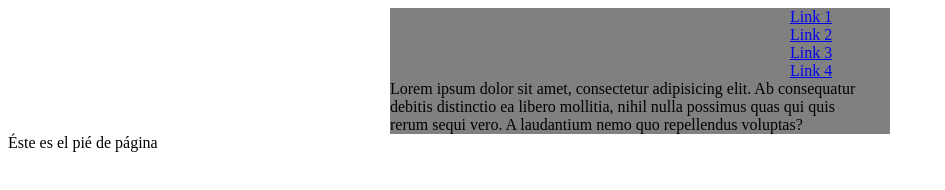
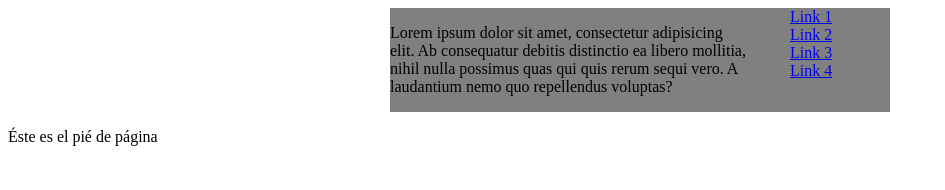
Before and after one commit to iswy/Unidad3, a plain HTML site: page float2.html in a window 1280 px wide. Shown: the whole page, without its empty margins (0-945 px from the left). Drawn offline with Linux system fonts and the light colour scheme.

Commit message:
float 2 margin

```diff
--- a/float2.css
+++ b/float2.css
@@ -18,7 +18,7 @@ nav p
 
 p
 {
-	margin: 0;
+	margin: 20;
 	float: left;
-	width: 480px;
+	width: 360px;
 }
```
Also changed, not shown: float2.html (+1 -0 lines).
